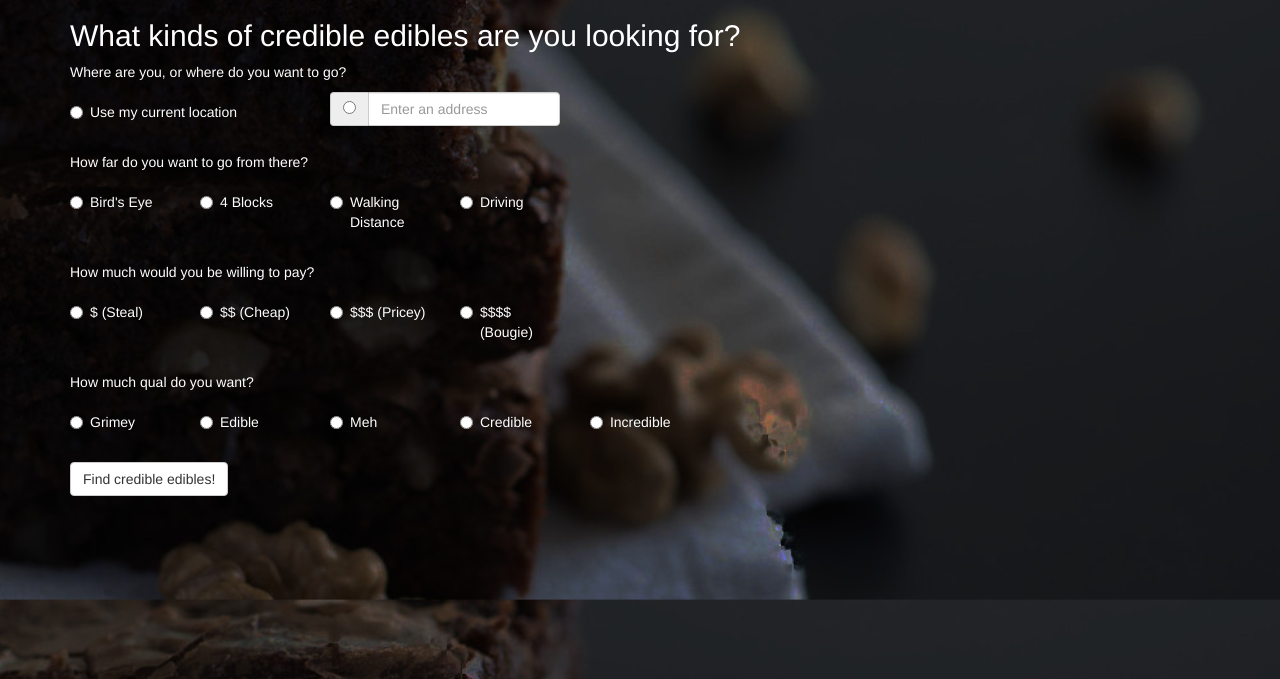
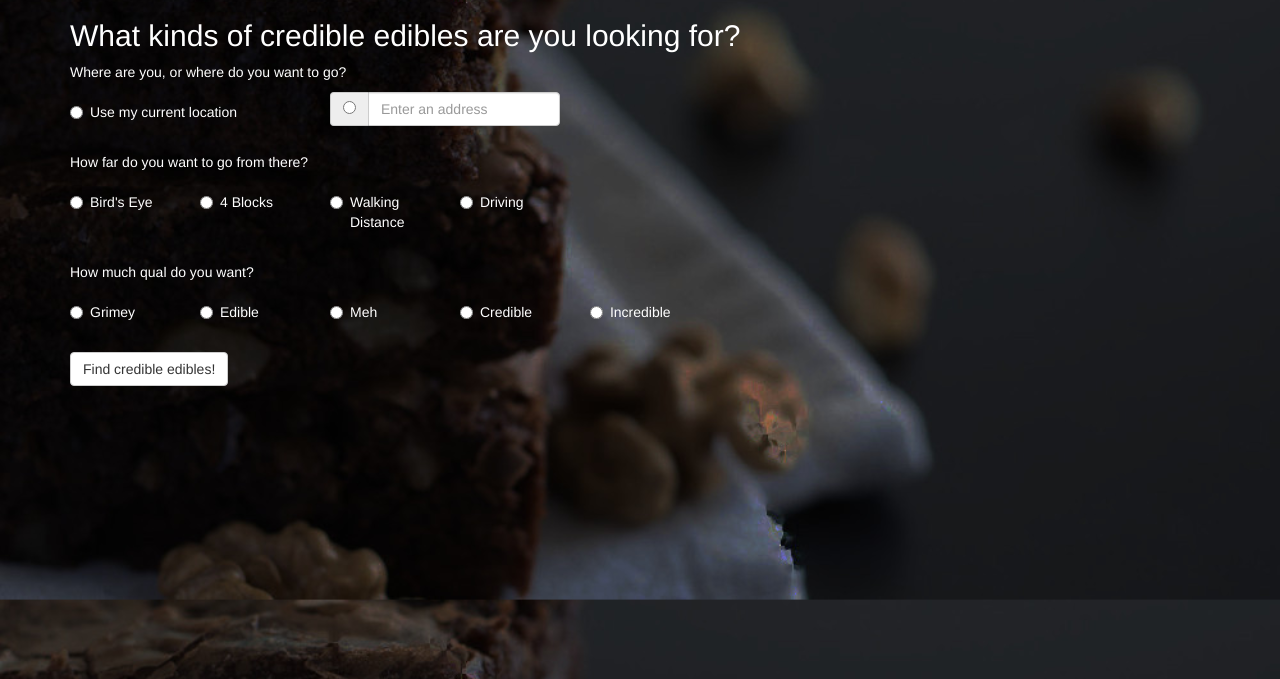
Before and after one commit to st234pa/CredibleEdibles, a Flask app: page / in a window 1280 px wide. Shown: the part 121-800 px from the top of the page. Run offline with Flask 2, Linux system fonts and the light colour scheme; some libraries are stand-ins or nearby versions.

Commit message:
got rid of price level in homepage.html and app.py

```diff
--- a/app.py
+++ b/app.py
@@ -26,10 +26,10 @@ def results():
     price = getPrice(request.form)
     rating = getRating(request.form)
     address = getAddress(request.form)
-    #businessList = utils.yelp.makeBusinessesList(getSearchResults(address1,address2,price,rating,distance))
+    #businessList = utils.yelp.makeBusinessesList(getSearchResults(address1,address2, rating,distance))
     #jsList = utils.yelp.makeJsList(businessList)
     print distance
-    print price
+    #print price
     print rating
     #return render_template('results.html', jsList=jsList,businessList=businessList)
     return render_template('results.html')
@@ -46,7 +46,7 @@ def getDis(data):
         distance='driving'
     return distance
 
-def getPrice(data):
+'''def getPrice(data):
     if 'steal' in data:
         price='steal'
     elif 'cheap' in data:
@@ -56,7 +56,7 @@ def getPrice(data):
     elif 'bougie' in data:
         price='bougie'
     return price
-
+'''
 def getRating(data):
     if 'onestar' in data:
         qual='onestar'
--- a/devlog.txt
+++ b/devlog.txt
@@ -49,3 +49,6 @@ Finished geocode(address) which takes an address string input and returns a list
 
 ogal7 -- 2016-12-06
 Got rauth to work, yelp.py successfully loads json object when given coordinates
+
+st234pa -- 2016-12-06 12:52
+Got rid of price level in homepage.html, app.py.
--- a/templates/homepage.html
+++ b/templates/homepage.html
@@ -57,34 +57,6 @@
 	<div class="row">
 	  <div class="col-lg-8">
 	    <br>
-	    <p>How much would you be willing to pay?</p>
-	  </div>
-	</div>
-	<div class="row">
-	  <div class="col-lg-2">
-	    <div class="radio">
-	      <label><input type="radio" name="steal">$ (Steal)</label>
-	    </div>
-	  </div>
-	  <div class="col-lg-2">
-	    <div class="radio">
-	      <label><input type="radio" name="cheap">$$ (Cheap)</label>
-	    </div>
-	  </div>
-	  <div class="col-lg-2">
-	    <div class="radio">
-	      <label><input type="radio" name="pricey">$$$ (Pricey)</label>
-	    </div>
-	  </div>
-	  <div class="col-lg-2">
-	    <div class="radio">
-	      <label><input type="radio" name="bougie">$$$$ (Bougie)</label>
-	    </div><!--radio-->
-	  </div><!--col2-->
-	</div><!--row-->
-	<div class="row">
-	  <div class="col-lg-8">
-	    <br>
 	    <p>How much qual do you want?</p>
 	  </div>
 	</div>
```
